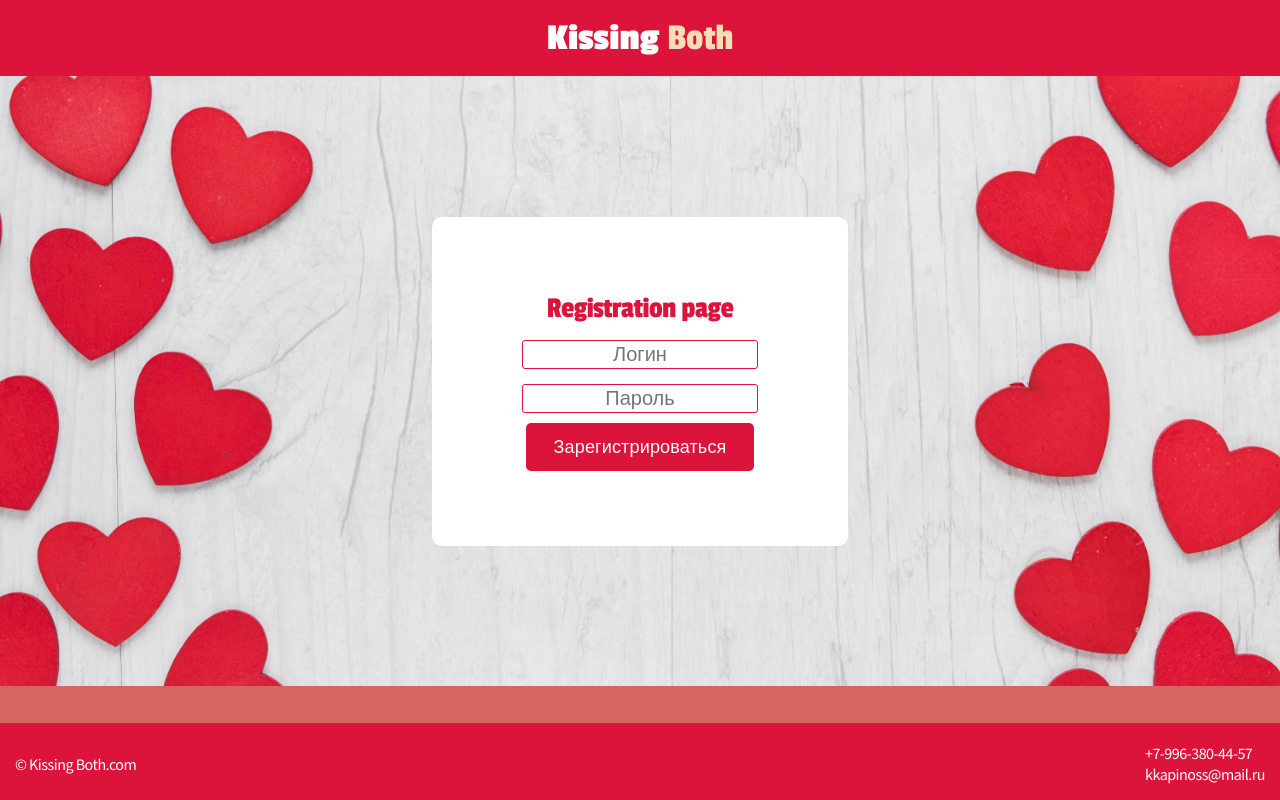
After one commit to kkapinoss/kissing-booth, a Flask app: page /first/regist in a window 1280 px wide. The commit adds this page. Run offline with Flask 3, Linux system fonts and the light colour scheme.

Commit message:
Изменена страница регистрации, добавить регистрацию пользователя

```diff
--- /dev/null
+++ b/Db/__init__.py
@@ -0,0 +1,3 @@
+from flask_sqlalchemy import SQLAlchemy
+
+db = SQLAlchemy()
--- a/app.py
+++ b/app.py
@@ -1,6 +1,33 @@
 from flask import Flask, redirect, url_for, render_template
+from flask_sqlalchemy import SQLAlchemy
+from Db import db
+from Db.models import users
+from flask_login import LoginManager
+from first import first
 
 app = Flask(__name__)
 
-from first import first
+# Секретный ключ, который обеспечит безопасность генерируемого JWT-токена
+app = Flask(__name__)
+app.secret_key = '123'
+
+user_db='admin_kissing_both_site'
+host_ip='127.0.0.1'
+host_port=5432
+database_name='kissing_both_site'
+password='123'
+
+app.config['SQLALCHEMY_DATABASE_URI']=f'postgresql://{user_db}:{password}@{host_ip}:{host_port}/{database_name}'
+app.config['SQLALCHEMY_TRACK_MODIFICATIONS']=False
+
+db.init_app(app)
+
+# login_manager=LoginManager()
+# login_manager.login_view='first.login'
+# login_manager.init_app(app)
+
+# @login_manager.user_loader
+# def load_users(user_id):
+# 	return users.query.get(int(user_id))
+
 app.register_blueprint(first)
--- a/first.py
+++ b/first.py
@@ -1,4 +1,8 @@
-from flask import Blueprint, render_template, url_for, redirect
+from flask import Blueprint, render_template, request, make_response, redirect, session
+from Db import db
+from Db.models import users, anceta
+from werkzeug.security import check_password_hash, generate_password_hash
+from flask_login import login_user, login_required, current_user, logout_user
 
 first = Blueprint('first', __name__)
 
@@ -7,6 +11,86 @@ def start():
 	return redirect("/first", code=302)
 
 
-@first.route("/first")
-def base():
-	return render_template("base.html")
+# @first.route("/first")
+# def base():
+# 	return render_template("base.html")
+
+
+# @first.route('/first')
+# def main():
+# 	if current_user.is_authenticated:
+# 		username = current_user.username
+# 	else:
+# 		username = "Аноним"
+# 	return render_template('base.html', username=username)
+
+
+@first.route ("/first")
+def main():
+    username=session.get("username")
+    if username =='':
+        visibleUser='Anon'
+    else:
+        visibleUser=username
+    return render_template('base.html',username=visibleUser)
+
+
+# @first.route('/first/login', methods=['GET', 'POST'])
+# def login():
+# 	error=''
+# 	if request.method=='GET':
+# 		return render_template('login.html')
+
+# 	username_form=request.form.get('username')
+# 	password_form=request.form.get('password')
+
+# 	if username_form=='' or password_form=='':
+# 		error='не заполнены поля'
+# 		return render_template('login.html', error=error)
+
+# 	my_user=users.query.filter_by(username=username_form).first()
+
+# 	if my_user is not None:
+# 		if check_password_hash(my_user.password, password_form):
+# 			login_user(my_user, remember=False)
+# 			return redirect('/first/articles')
+# 		else:
+# 			error='неверный пароль'
+# 			return render_template('login.html', error=error)
+# 	else:
+# 		error='такого пользователя не существует'
+# 		return render_template('login.html', error=error)
+
+
+@first.route('/first/regist', methods=['GET', 'POST'])
+def regist():
+	# return render_template('regist.html')
+	errors=''
+
+	if request.method=='GET':
+		return render_template('regist.html')
+
+	username_form=request.form.get('username')
+	password_form=request.form.get('password')
+
+	if username_form == '':
+		errors='Пустое имя'
+		return render_template('regist.html', errors=errors)
+
+	if len(password_form)<5:
+		errors='Пароль меньше 5'
+		return render_template('regist.html', errors=errors)
+
+	isUserExists=users.query.filter_by(username=username_form).first()
+
+	if isUserExists is not None:
+		errors='уже существует'
+		return render_template('regist.html', errors=errors)
+
+	hashedPswd=generate_password_hash(password_form, method='pbkdf2')
+	newUser=users(username=username_form, password=hashedPswd)
+
+	db.session.add(newUser)
+	db.session.commit()
+
+	return redirect('/first/login')
--- a/static/main.css
+++ b/static/main.css
@@ -15,8 +15,10 @@ html, body {
 	font-family: 'Source Sans 3', sans-serif;
 	letter-spacing: -0.5px;
 
-	background-color: var(--page-bg);
-	color: var(--text-color);
+	background-color: #D66460;
+	color: white;
+	/* background-image: url('./../static/hart.jpg');
+	background-size: 100%; */
 }
 
 .container {
@@ -28,25 +30,25 @@ html, body {
 .nav {
 	padding: 17px 0;
 	/* border-bottom: 1px solid 	#A0522D; */
-	border-bottom: 1px solid blue;
+	/* border-bottom: 1px solid blue; */
 	/* background-color: #00406B; */
 	background-color: #DC143C;
-	color: wheat;
+	color: white;
 	letter-spacing: normal;
 }
 
 .nav-row {
 	display: flex;
-	justify-content: flex-end;
+	justify-content: space-evenly;
 	align-items: center;
 	column-gap: 40px;
 	row-gap: 20px;
 	flex-wrap: wrap;
 }
 
-.nav-row__logo {
-	margin-right: auto;
-}
+/* .nav-row__logo {
+	margin-right: 335px;
+} */
 
 .logo {
 	width: 40px;
@@ -84,23 +86,28 @@ html, body {
 	font-size: 20px;
 	font-weight: 500;
 	font-family: 'Source Sans 3', sans-serif;
+	/* margin-right: 247px; */
 }
 
 .nav-list__link {
-	color: wheat;
+	color: white;
 	transition: opacity 0.2s ease-in;
 }
 
 .nav-list__link:hover {
 	opacity: 0.8;
-	color: white;
+	color: wheat;
 }
 
-.nav-list__link--active {
+/* .nav-list__link--active {
+	position: relative;
+} */
+
+.nav-list__item--active {
 	position: relative;
 }
 
-.nav-list__link--active::before {
+.nav-list__item--active::before {
 	content: "";
 
 	position: absolute;
@@ -110,5 +117,92 @@ html, body {
 	display: block;
 	height: 2px;
 	width: 100%;
-	background-color: green;
+	background-color: white;
 }
+
+.nav-row__logo {
+	text-align: center;
+}
+
+/* MAIN */
+
+.main {
+	min-height: 610px;
+	/* padding: 700px 0; */
+	display: flex;
+	justify-content: center;
+	align-items: center;
+	text-align: center;
+
+	background-color: white;
+	background-repeat: no-repeat;
+	background-size: auto;
+	background-position: center center;
+	/* background-position: center top -60px; */
+	background-size: 100%;
+	background-image: url('./../static/hart.jpg');
+}
+
+.main__window {
+	padding: 75px 90px;
+	background-color: white;
+	border-radius: 10px;
+	color: black;
+	font-size: 20px;
+	font-family: 'Source Sans 3', sans-serif;
+}
+.main__window-title {
+	font-family: 'Passion One', sans-serif;
+	color: #DC143C;
+	font-size: 30px;
+	font-weight: 400;
+}
+.main__window-button {
+	margin-top: 10px;
+	height: 48px;
+	padding: 12px 28px;
+	border-radius: 5px;
+	background-color: #DC143C;
+	color: white;
+	letter-spacing: 0.15px;
+	font-size: 18px;
+	font-weight: 500;
+
+	transition: opacity 0.2s ease-in;
+	/* box-shadow: 1px 2px 5px coral; */
+}
+
+.main__window-input {
+	border: 1px solid #DC143C;
+	border-radius: 3px;
+	text-align: center;
+	margin-top: 15px;
+}
+
+/* FOOTER */
+.footer {
+	padding: 20px 0 15px;
+	background-color: #DC143C;
+	color: white;
+	/* border-top: 1px solid wheat; */
+	margin-top: auto;
+}
+
+.footer__wrapper {
+	display: flex;
+	/* flex-direction: column; */
+	justify-content: space-between;
+	align-items: center;
+	row-gap: 27px;
+	flex-wrap: wrap;
+}
+
+.contacts {
+	margin-left: 0 auto;
+}
+
+.social {
+	display: flex;
+	column-gap: 30px;
+	align-items: center;
+}
--- a/static/reset.css
+++ b/static/reset.css
@@ -13,9 +13,18 @@
 
 /* Links */
 
-a, a:link, a:visited  {
+a {
     text-decoration: none;
 }
+
+a:link {
+	text-decoration: none;
+}
+
+a:visited {
+	text-decoration: none;
+}
+
 
 a:hover  {
     text-decoration: none;
--- a/templates/base.html
+++ b/templates/base.html
@@ -9,6 +9,7 @@
 </head>
 <body>
 	<nav class="nav">
+		{% block nav %}
 		<div class="container">
 			<div class="nav-row">
 				<ul class="nav-list1">
@@ -17,24 +18,43 @@
 				</ul>
 
 				<div class="nav-row__logo">
-					<a href="/base.html" class="logo__text"><strong>Kissing</strong> Both</a>
+					<a href="/first" class="logo__text"><strong>Kissing</strong> Both</a>
 				</div>
 
 				<ul class="nav-list">
-					<li class="nav-list__item"><a href="#" class="nav-list__link nav-list__link--active">Войти</a></li>
-					<li class="nav-list__item"><a href="#" class="nav-list__link">Регистрация</a></li>
+					<li class="nav-list__item"><a href="#" class="nav-list__link">Войти</a></li>
+					<li class="nav-list__item"><a href="/first/regist" class="nav-list__link">Регистрация</a></li>
+					<li class="nav-list__item nav-list__item--active">{{username}}</li>
 				</ul>
 			</div>
 		</div>
+		{% endblock %}
 	</nav>
 	<header>
 
 	</header>
-	<main>
+	<main class="main">
+		{% block main %}
+		<div class="main__window">
+			<h1 class="main__window-title">Kissing Both</h1>
+			<p>Если тебе скучно и одиноко, жми кнопку:</p>
+			<a href="/first/regist"><button class="main__window-button">Регистрация</button></a>
+		</div>
+		{% endblock %}
+	</main>
+	<footer class="footer">
+		<div class="container">
+			<div class="footer__wrapper">
+				<div class="copyright">
+					<p><a href="/first" style="color: #fff;">&copy; Kissing Both.com</a></p>
+				</div>
 
-	</main>
-	<footer>
-
+				<div class="contacts">
+					<p>+7-996-380-44-57</p>
+					<p>kkapinoss@mail.ru</p>
+				</div>
+			</div>
+		</div>
 	</footer>
 </body>
 </html>
--- /dev/null
+++ b/templates/regist.html
@@ -0,0 +1,21 @@
+{% extends "base.html" %}
+
+{% block nav %}
+<div class="nav-row__logo">
+	<a href="/first" class="logo__text"><strong>Kissing</strong> Both</a>
+</div>
+{% endblock %}
+
+{% block main %}
+<div class="main__window">
+	<form class="form" method="POST">
+		<h1 class="main__window-title">Registration page</h1>
+		<div><label for="username"></label></div>
+		<input class="main__window-input" type="text" name="username" placeholder="Логин">
+		<div><label for="password"></label></div>
+		<input class="main__window-input" type="text" name="password" placeholder="Пароль">
+		<!-- <div class="error_2"><span>{{errors}}</span></div> -->
+	</form>
+	<a href="#"><button class="main__window-button">Зарегистрироваться</button></a>
+</div>
+{% endblock %}
```
Also changed, not shown: Db/models.py (added, +27 -0 lines), requirements.txt (added, +14 -0 lines), static/hart.jpg (added), 1 other file.
